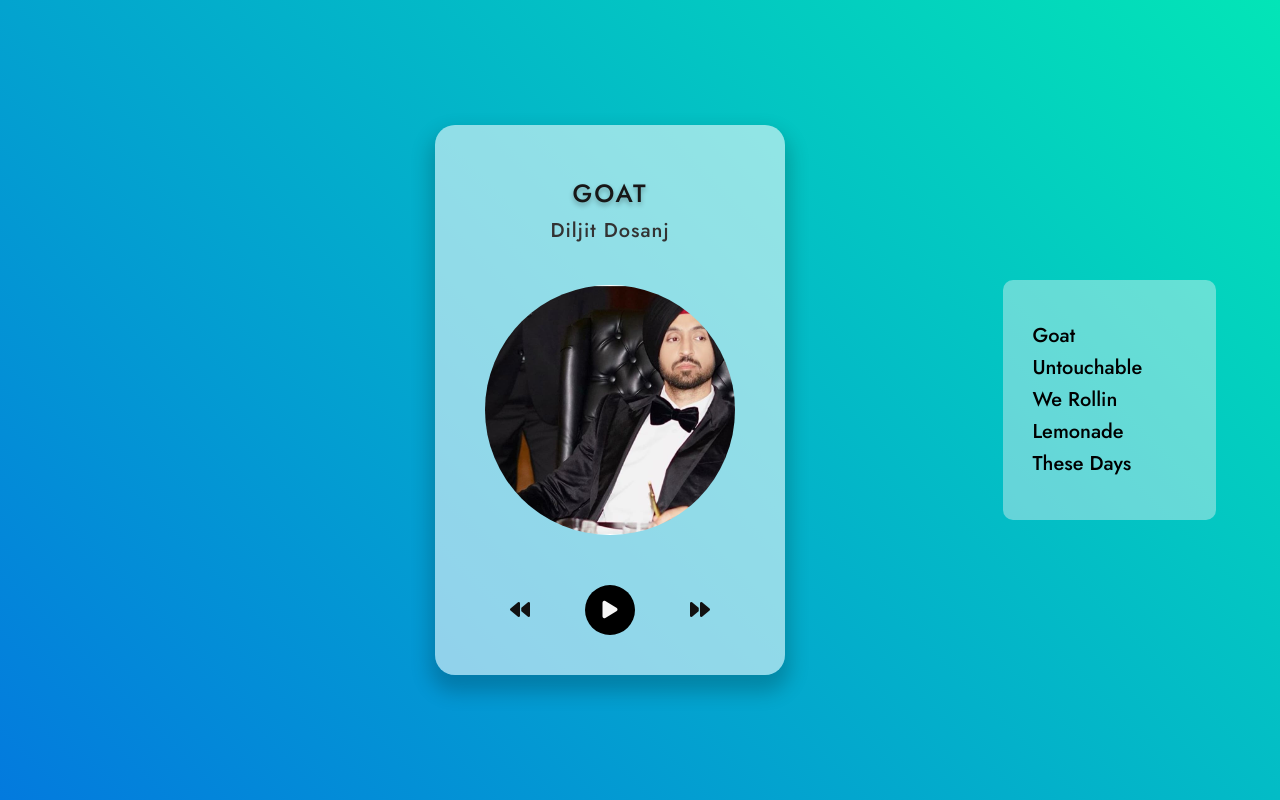
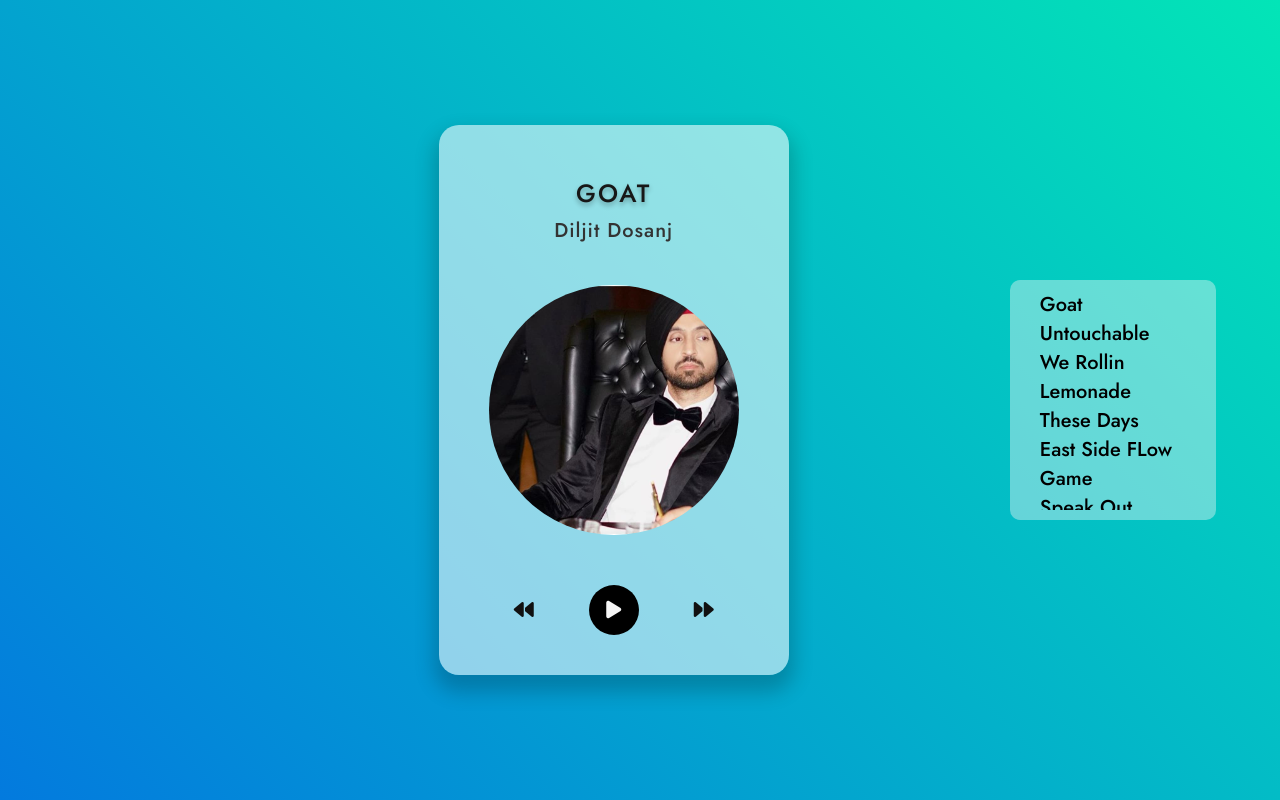
Before and after one commit to SimratbirSingh/music-player, a plain HTML site: page index.html in a window 1280 px wide. Drawn offline with nearby package versions, Linux system fonts and the light colour scheme.

Commit message:
An Update

```diff
--- a/index.html
+++ b/index.html
@@ -50,16 +50,21 @@
           </div>
         </div>
       </div>
+      <!-- <div class="musics"> -->
       <div class="musics">
         <div class="music">
-          <ul>
-            <li><p class="text" id="goat">Goat</p></li>
-            <li><p class="text" id="untouchable">Untouchable</p></li>
-            <li><p class="text" id="rollin">We Rollin</p></li>
-            <li><p class="text" id="lemonade">Lemonade</p></li>
-            <li><p class="text" id="days">These Days</p></li>
-            <!-- <p id="test">hello world waalo</p> -->
-          </ul>
+          <p class="text" id="goat">Goat</p>
+          <p class="text" id="untouchable">Untouchable</p>
+          <p class="text" id="rollin">We Rollin</p>
+          <p class="text" id="lemonade">Lemonade</p>
+
+          <p class="text" id="days">These Days</p>
+          <p class="text" id="east">East Side FLow</p>
+          <p class="text" id="game">Game</p>
+          <p class="text" id="speak">Speak Out</p>
+          <p class="text" id="tinted">tinted windows</p>
+          <!-- <p id="test">hello world waalo</p> -->
+          <!-- </ul> -->
         </div>
       </div>
     </div>
--- a/script.js
+++ b/script.js
@@ -3,6 +3,10 @@
 const rollin = document.getElementById("rollin");
 const lemonade = document.getElementById("lemonade");
 const days = document.getElementById("days");
+const east = document.getElementById("east");
+const game = document.getElementById("game");
+const speak = document.getElementById("speak");
+const tinted = document.getElementById("tinted");
 
 const music = document.querySelector("audio");
 const img = document.querySelector("img");
@@ -42,6 +46,30 @@
     title: "THESE DAYS",
     artist: "Sidhu Moosewala",
     song: "These Days - Sidhu Moose Wala",
+  },
+  {
+    name: "east",
+    title: "East Side FLow",
+    artist: "Sidhu Moosewala",
+    song: "east",
+  },
+  {
+    name: "game",
+    title: "Game",
+    artist: "Sidhu Moosewala",
+    song: "game",
+  },
+  {
+    name: "speak",
+    title: "speak",
+    artist: "Raja",
+    song: "speak",
+  },
+  {
+    name: "tinted",
+    title: "tinted",
+    artist: "elly managat",
+    song: "tinted",
   },
 ];
 
@@ -133,3 +161,24 @@
   $(days).addClass("green");
   playSong(5);
 });
+
+$(east).on("click", function () {
+  $(document.querySelectorAll(".text")).removeClass("green");
+  $(east).addClass("green");
+  playSong(6);
+});
+$(game).on("click", function () {
+  $(document.querySelectorAll(".text")).removeClass("green");
+  $(game).addClass("green");
+  playSong(7);
+});
+$(speak).on("click", function () {
+  $(document.querySelectorAll(".text")).removeClass("green");
+  $(speak).addClass("green");
+  playSong(8);
+});
+$(tinted).on("click", function () {
+  $(document.querySelectorAll(".text")).removeClass("green");
+  $(tinted).addClass("green");
+  playSong(9);
+});
--- a/style.css
+++ b/style.css
@@ -136,13 +136,15 @@
   /* color: #f6f6f6; */
 }
 .musics {
-  height: 30vh;
+  max-height: 30vh;
+  /* max-height: 30vh; */
   width: 20vw;
   margin-right: 5vw;
   background-color: #f6f6f667;
-  padding: 30px;
+  padding: 10px;
   border-radius: 10px;
   display: flex;
+  flex-direction: column;
   align-items: center;
   justify-content: flex-start;
   font-size: 20px;
@@ -173,3 +175,10 @@
   color: green;
   font-weight: 700;
 }
+
+.music {
+  padding-left: 20px;
+  width: 100%;
+  display: grid;
+  overflow: auto;
+}
```
Also changed, not shown: images/east.jpg (added), images/game.jpg (added), images/speak.jpg (added), images/tinted.jpg (added), 4 other files.
